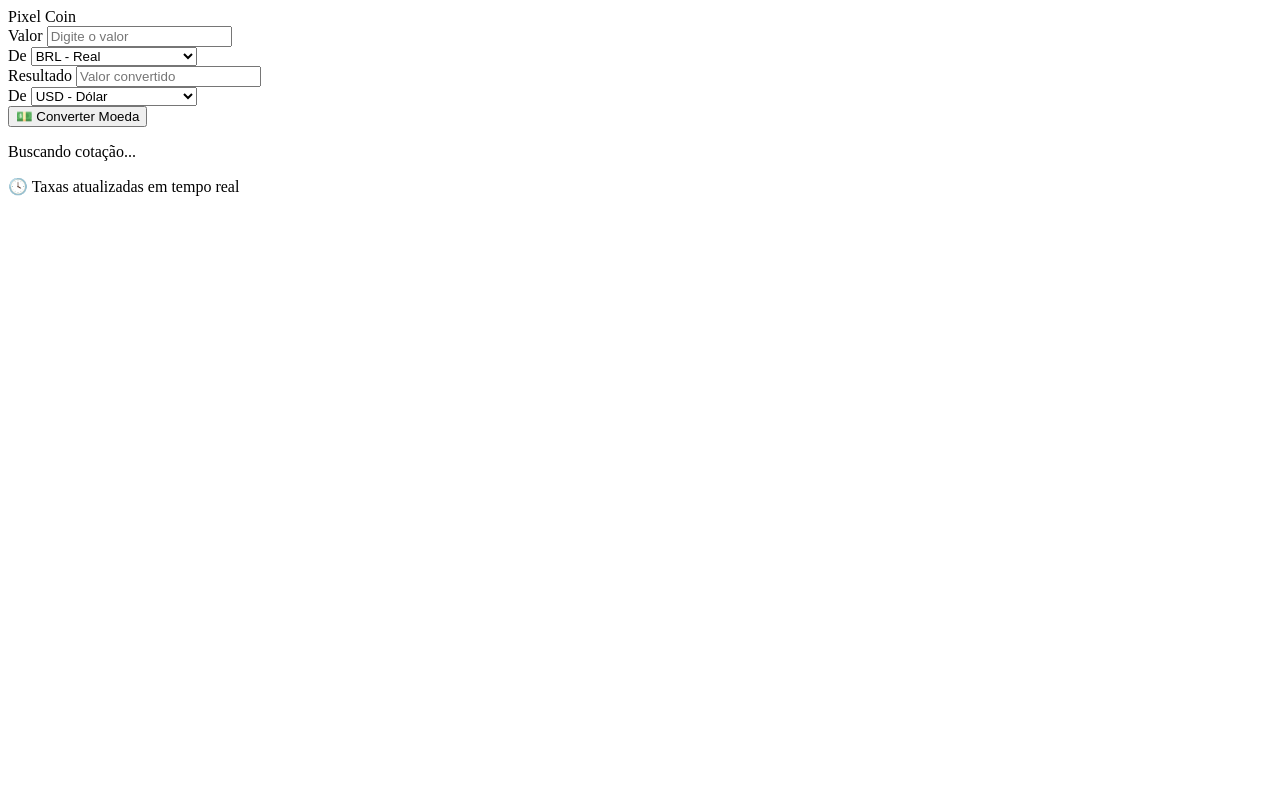
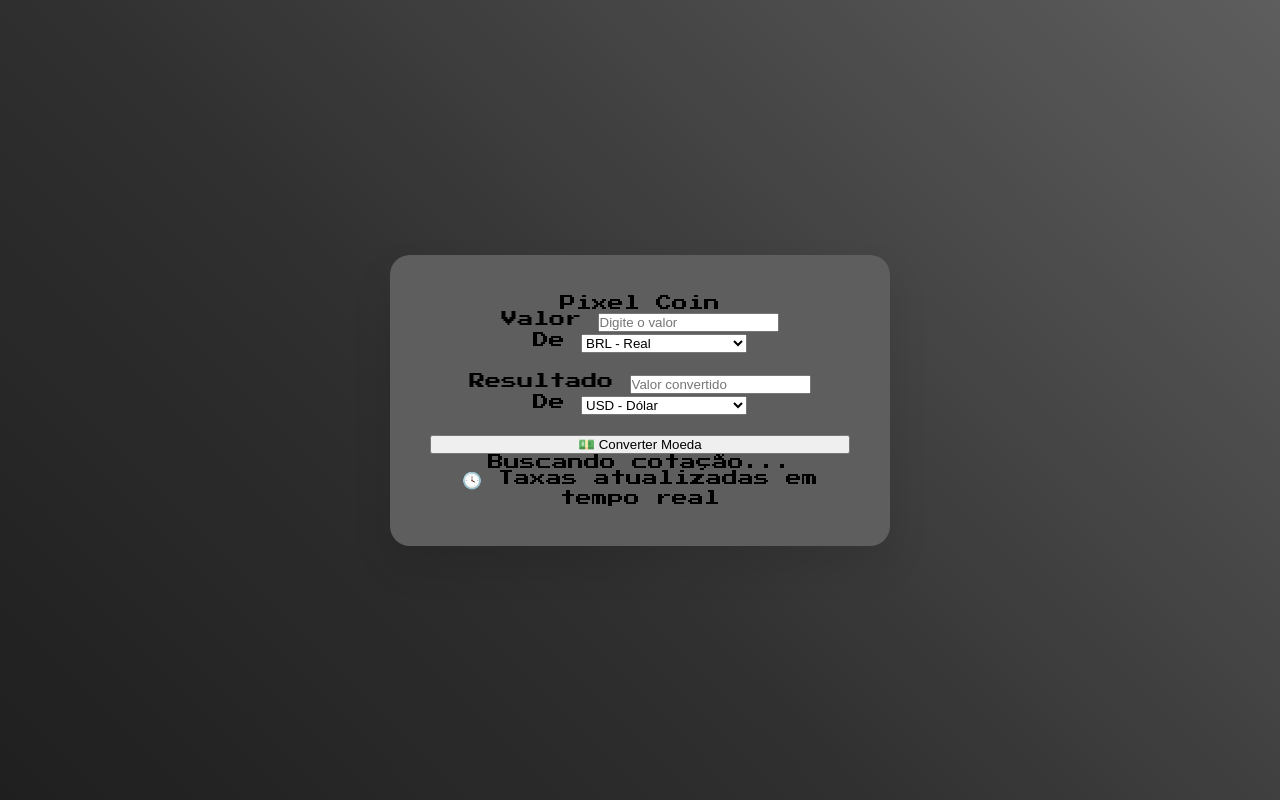
Before and after one commit to LeirbagCastro/pixel-coin, a plain HTML site: page index.html in a window 1280 px wide. Drawn offline with Linux system fonts and the light colour scheme.

Commit message:
feat: Adds initial styling with custom fonts and background

```diff
--- a/index.html
+++ b/index.html
@@ -4,6 +4,10 @@
     <meta charset="UTF-8">
     <meta name="viewport" content="width=device-width, initial-scale=1.0">
     <title>Pixel Coin</title>
+    <link rel="stylesheet" href="styles.css">
+    <link rel="preconnect" href="https://fonts.googleapis.com">
+    <link rel="preconnect" href="https://fonts.gstatic.com" crossorigin>
+    <link href="https://fonts.googleapis.com/css2?family=Press+Start+2P&display=swap" rel="stylesheet">
 </head>
 <body>
     <div class = "container">
--- /dev/null
+++ b/styles.css
@@ -0,0 +1,37 @@
+* {
+    margin: 0;
+    padding: 0;
+    box-sizing: border-box;
+}
+
+body {
+    font-family: 'Press Start 2P', cursive;
+    background: linear-gradient(45deg, #1f1f1f 0%, #2f2f2f 40%, #5e5e5e 100%);
+    min-height: 100vh;
+    display: flex;
+    align-items: center;
+    justify-content: center;
+    padding: 20px;
+}
+
+.container {
+    background: #5e5e5e;
+    padding: 40px;
+    border-radius: 20px;
+    box-shadow: 0 20px 40px rgba(0, 0, 0, 0.1);
+    width: 100%;
+    max-width: 500px;
+    text-align: center;;
+}
+
+h1 {
+    color: #333;
+    margin-bottom: 30px;
+    font-size: 1.8rem;
+}
+
+.converter-form {
+    display: flex;
+    flex-direction: column;
+    gap: 20px;
+}
```
